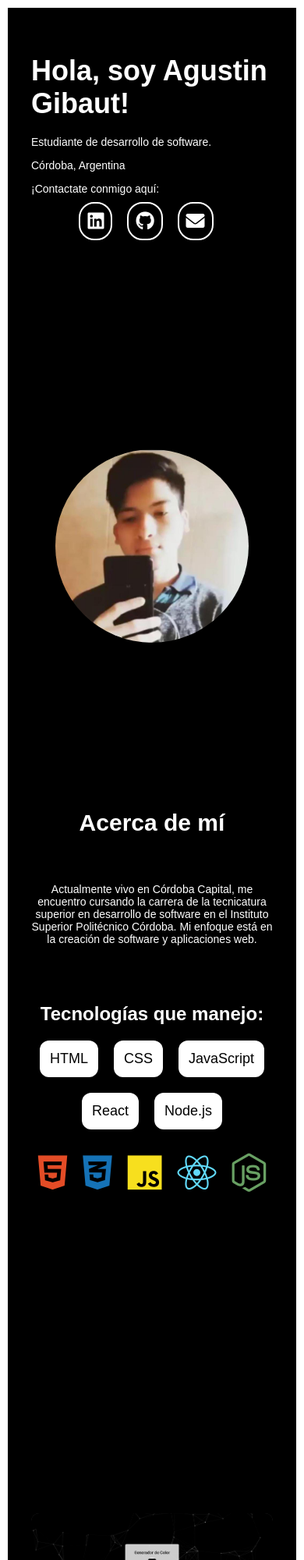
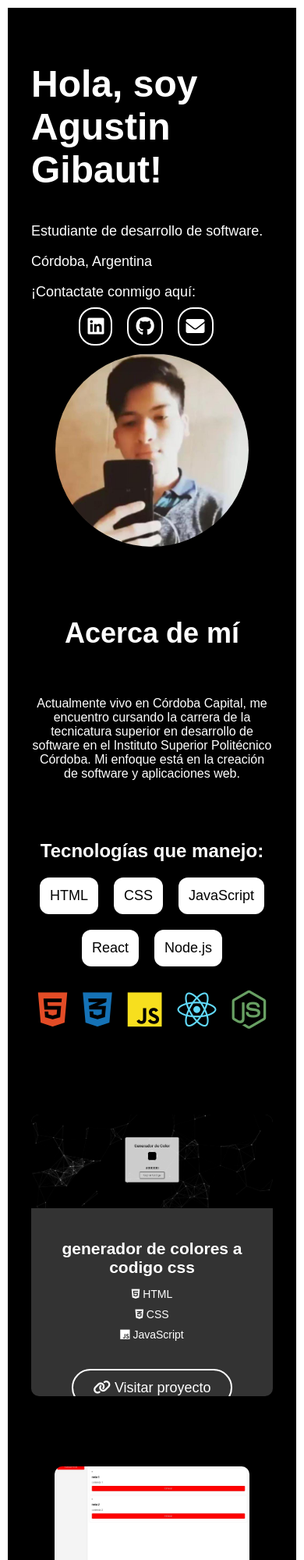
Before and after one commit to AgustinGibaut/Portfolio, a plain HTML site: page index.html in a window 390 px wide. Shown: the top 2000 px of the page at 78% size. Drawn offline with Linux system fonts and the light colour scheme.

Commit message:
animaciones y enlaces

```diff
--- a/estilos.css
+++ b/estilos.css
@@ -1,4 +1,4 @@
-/* Estilos generales */
+/* Estilos generales del sitio */
 body {
     font-family: Arial, sans-serif;
     margin: 0;
@@ -10,33 +10,473 @@ body {
     scroll-behavior: smooth;
 }
 
+/* Estilos para el inicio */
+#inicio {
+    background-color: #000000;
+    display: flex;
+    justify-content: space-between;
+    align-items: center;
+    padding: 50px;
+}
 
-/* Estilos para las secciones */
-section {
-    height: 100vh;
+#inicio .text-container {
+    max-width: 50%;
+}
+
+#inicio h1 {
+    text-align: left;
+    color: white;
+    font-size: 48px;
+    margin-bottom: 20px;
+    position: relative;
+    display: inline-block;
+    overflow: hidden; /* Para aplicar el efecto de subrayado */
+    opacity: 0;
+    transform: translateX(-100%); /* Comienza fuera de la pantalla a la izquierda */
+    animation: deslizar 1s ease-out forwards, subrayado 1s ease-out forwards; /* Animación de deslizamiento y subrayado */
+}
+
+#inicio p {
+    text-align: left;
+    color: white;
+    font-size: 18px;
+    opacity: 0;
+    transform: translateX(-100%);
+    animation: deslizar 1s ease-out forwards;
+    animation-delay: 0.4s;
+}
+
+/* Animación de deslizamiento desde la izquierda */
+@keyframes deslizar {
+    0% {
+        opacity: 0;
+        transform: translateX(-100%);
+    }
+    100% {
+        opacity: 1;
+        transform: translateX(0);
+    }
+}
+
+/* Animación de subrayado azul en el título */
+@keyframes subrayado {
+    0% {
+        width: 0;
+    }
+    100% {
+        width: 100%;
+    }
+}
+
+/* Efecto de subrayado azul */
+#inicio h1::after {
+    content: '';
+    position: absolute;
+    bottom: -5px;
+    left: 0;
+    width: 0;
+    height: 3px;
+    background-color: #3498db; /* Azul */
+    transition: width 0.3s ease;
+}
+
+/* Animación de burbuja rápida para la imagen */
+#inicio img {
+    width: 300px;
+    border-radius: 60px;
+    animation: burbuja 0.5s ease-out forwards;
+    opacity: 0;
+}
+
+@keyframes burbuja {
+    0% {
+        transform: scale(0.5);
+        opacity: 0;
+    }
+    50% {
+        transform: scale(1.1);
+        opacity: 1;
+    }
+    100% {
+        transform: scale(1);
+        opacity: 1;
+    }
+}
+
+/* Inicialmente, ocultamos los iconos de redes sociales */
+.social-links a {
+    opacity: 0;
+    transform: translateY(20px);
+    animation: aparecer 0.6s ease-out forwards;
+}
+
+/* Animación para los iconos de redes sociales */
+@keyframes aparecer {
+    0% {
+        opacity: 0;
+        transform: translateY(20px);
+    }
+    100% {
+        opacity: 1;
+        transform: translateY(0);
+    }
+}
+
+/* Aplicamos retraso para cada icono */
+.social-links a:nth-child(1) {
+    animation-delay: 0.2s;
+}
+
+.social-links a:nth-child(2) {
+    animation-delay: 0.4s;
+}
+
+.social-links a:nth-child(3) {
+    animation-delay: 0.6s;
+}
+
+/* Efecto al pasar el cursor (hover) sobre los iconos */
+.social-links a:hover {
+    transform: translateY(-5px);
+    transition: transform 0.3s ease;
+}
+
+/* Estilos para la sección "Acerca de mí" */
+#acerca-de {
+    background-color: #000000;
+    display: flex;
+    flex-direction: column;
+    justify-content: center;
+    align-items: center;
+    padding: 50px;
+    text-align: center;
+}
+
+/* Animación de deslizamiento de los elementos en la sección "Acerca de mí" */
+#acerca-de h1, #acerca-de p {
+    opacity: 0;
+    transform: translateY(30px);
+    animation: aparecer-desde-abajo 1s ease-out forwards;
+}
+
+@keyframes aparecer-desde-abajo {
+    0% {
+        opacity: 0;
+        transform: translateY(30px);
+    }
+    100% {
+        opacity: 1;
+        transform: translateY(0);
+    }
+}
+
+/* Retrasos para los elementos en "Acerca de mí" */
+#acerca-de h1 {
+    animation-delay: 0.3s;
+}
+
+#acerca-de p {
+    animation-delay: 0.6s;
+}
+
+/* Animación para la imagen en "Acerca de mí" */
+#acerca-de img {
+    opacity: 0;
+    transform: translateY(20px);
+    animation: aparecer-imagen 1s ease-out forwards;
+    animation-delay: 0.9s;
+}
+
+@keyframes aparecer-imagen {
+    0% {
+        opacity: 0;
+        transform: translateY(20px);
+    }
+    100% {
+        opacity: 1;
+        transform: translateY(0);
+    }
+}
+
+/* Estilos para la sección "Portafolio" */
+#portafolio {
+    background-color: #000000;
+    color: white;
+    padding: 50px;
+}
+
+#portafolio h1 {
+    font-size: 36px;
+    margin-bottom: 20px;
+}
+
+#portafolio p {
+    font-size: 18px;
+    margin-bottom: 40px;
+}
+
+/* Animación para las tarjetas del portafolio */
+.proyectos-container {
     display: flex;
     justify-content: center;
-    align-items: center;
+    gap: 30px;
+    flex-wrap: wrap;
+    margin-top: 40px;
+}
+
+@keyframes fade-in {
+    0% {
+        opacity: 0;
+        transform: translateY(20px);
+    }
+    100% {
+        opacity: 1;
+        transform: translateY(0);
+    }
+}
+
+/* Estilos para las tarjetas */
+.card {
+    background-color: #333;
+    color: white;
+    width: 300px;
+    height: 460px;
+    border-radius: 10px;
+    overflow: hidden;
+    text-align: center;
+    opacity: 0;
+    animation: fade-in 1s forwards;
+    animation-delay: 0.3s;
+    position: relative;
+    transition: transform 0.3s ease, box-shadow 0.3s ease, opacity 0.3s ease;
+}
+
+.card:hover {
+    transform: translateY(-10px);
+    box-shadow: 0 8px 25px rgba(0, 0, 0, 0.2);
+    opacity: 1;
+}
+
+/* Estilos para la descripción de las tarjetas */
+.card-content ul {
+    list-style: none;
+    padding: 0;
+    margin-bottom: 20px;
+    display: flex;
+    flex-direction: column;
+    justify-content: space-between;
+}
+
+.card-content h2 {
+    margin-bottom: 10px;
+}
+
+.card-content li {
+    margin-bottom: 10px;
+}
+
+.card img {
+    width: 100%;
+    height: 200px;
+    object-fit: cover;
+}
+
+.card-content {
     padding: 20px;
-    margin-top: 0;
-    margin-bottom: 0;
-    box-sizing: border-box;
+}
+
+/* Estilos para los enlaces en las tarjetas */
+.card .link-proyecto {
+    color: #ffffff;
+    font-size: 18px;
+    text-decoration: none;
+    padding: 12px 25px;
+    border: 2px solid #ffffff;
+    border-radius: 30px;
+    margin-top: 15px;
+    position: relative;
+    overflow: hidden;
+    background-color: transparent;
+    transition: all 0.3s ease;
+}
+
+.card .link-proyecto:hover {
+    color: #e34c26;
+    border-color: #e34c26;
+}
+
+.card .link-proyecto::after {
+    content: '';
+    position: absolute;
+    bottom: 0;
+    left: 0;
+    width: 0;
+    height: 3px;
+    background-color: #e34c26;
+    transition: width 0.3s ease;
+}
+
+.card .link-proyecto:hover::after {
     width: 100%;
 }
 
-/* Títulos dentro de las secciones */
-section h1 {
-    font-size: 36px;
-    color: white;
+/* Estilos para las tecnologías */
+.tecnologias {
+    margin-top: 40px;
 }
 
-/* Texto dentro de las secciones */
-section p {
-    font-size: 18px;
+.tecnologias h2 {
     color: white;
+    font-size: 24px;
+    margin-bottom: 20px;
 }
 
-/* Estilos para la sección "Inicio" */
+.tecnologias-lista {
+    display: flex;
+    justify-content: center;
+    gap: 30px;
+    margin-bottom: 20px;
+}
+
+.tecnologias-lista span {
+    background-color: #fff;
+    color: rgb(0, 0, 0);
+    font-size: 18px;
+    padding: 13px;
+    border-radius: 12px;
+}
+
+/* Animación de rebote para los iconos de tecnología */
+@keyframes bounce {
+    0%, 100% {
+        transform: translateY(0);
+    }
+    50% {
+        transform: translateY(-10px);
+    }
+}
+
+.tech-icon {
+    font-size: 50px;
+    color: white;
+    transition: transform 0.3s ease;
+    animation: bounce 2s infinite;
+}
+
+/* Estilos para los iconos de tecnología */
+.tech-html { color: #e34c26; }
+.tech-css { color: #264de4; }
+.tech-javascript { color: #f0db4f; }
+.tech-react { color: #61dbfb; }
+
+/* Responsividad para dispositivos móviles Android y tablets (máx 768px) */
+@media (max-width: 768px) {
+    body {
+        padding: 10px;
+    }
+
+    #portafolio {
+        padding: 30px;
+    }
+
+    #portafolio h1 {
+        font-size: 32px;
+        text-align: center;
+    }
+
+    .proyectos-container {
+        flex-direction: column; /* Colocamos las tarjetas en una columna */
+        gap: 20px;
+        align-items: center;
+    }
+
+    .card {
+        width: 90%; /* Ancho reducido de las tarjetas en pantallas pequeñas */
+        height: auto;
+        margin-bottom: 20px;
+        animation-delay: 0.5s;
+    }
+
+    .card img {
+        height: 150px; /* Ajuste en la altura de la imagen */
+    }
+
+    .link-proyecto {
+        font-size: 16px; /* Reducimos el tamaño del enlace */
+        padding: 8px 16px;
+    }
+}
+
+/* Responsividad para pantallas más pequeñas (móviles más pequeños, 480px o menos) */
+@media (max-width: 480px) {
+    body {
+        font-size: 14px;
+    }
+
+    #portafolio {
+        padding: 20px;
+    }
+
+    #portafolio h1 {
+        font-size: 28px;
+    }
+
+    .proyectos-container {
+        flex-direction: column; /* Las tarjetas se apilan verticalmente */
+        gap: 15px;
+        align-items: center;
+    }
+
+    .card {
+        width: 100%; /* Aseguramos que las tarjetas ocupen todo el ancho de la pantalla */
+        height: auto;
+    }
+
+    .card img {
+        height: 120px; /* Reducimos aún más la altura de las imágenes */
+    }
+
+    .link-proyecto {
+        font-size: 14px;
+        padding: 6px 12px;
+    }
+}
+
+/* Responsividad para pantallas grandes (1200px y más) */
+@media (min-width: 1200px) {
+    #portafolio {
+        padding: 80px;
+    }
+
+    #portafolio h1 {
+        font-size: 40px;
+        text-align: left;
+    }
+
+    .proyectos-container {
+        display: flex;
+        justify-content: space-between;
+        flex-wrap: wrap;
+        gap: 30px;
+        align-items: stretch;
+    }
+
+    .card {
+        width: 300px; /* Volvemos al tamaño original de las tarjetas */
+        height: 460px;
+    }
+
+    .card img {
+        height: 200px;
+    }
+
+    .card-content {
+        padding: 20px;
+    }
+}
+
+/* Estilos generales del sitio */
+
 #inicio {
     background-color: #000000;
     display: flex;
@@ -76,21 +516,19 @@ section p {
     text-decoration: none;
 }
 
-/* Estilo de la foto a la derecha */
 #inicio img {
     width: 300px;
     border-radius: 60px;
 }
 
-/* Estilos para la sección "Acerca de" */
 #acerca-de {
     background-color: #000000;
     display: flex;
-    flex-direction: column;  /* Alineamos el contenido verticalmente */
+    flex-direction: column;
     justify-content: center;
-    align-items: center; /* Centramos el contenido */
+    align-items: center;
     padding: 50px;
-    text-align: center; /* Centra el texto dentro de la sección */
+    text-align: center;
 }
 
 #acerca-de h1 {
@@ -99,7 +537,7 @@ section p {
 }
 
 #acerca-de p {
-    max-width: 60%; /* Limita el ancho del párrafo */
+    max-width: 60%;
     color: white;
     font-size: 18px;
     margin-top: 20px;
@@ -120,7 +558,7 @@ section p {
     display: flex;
     justify-content: center;
     gap: 30px;
-    margin-bottom: 20px; /* Espaciado entre los spans y los iconos */
+    margin-bottom: 20px;
 }
 
 .tecnologias-lista span {
@@ -135,15 +573,14 @@ section p {
     display: flex;
     justify-content: center;
     gap: 30px;
-    margin-top: 40px; /* Separar un poco más los iconos de los textos */
+    margin-top: 40px;
 }
 
-/* Iconos de Font Awesome */
 .tech-icon {
     font-size: 50px;
     color: white;
     transition: transform 0.3s ease;
-    animation: bounce 2s infinite; /* Animación de rebote */
+    animation: bounce 2s infinite;
 }
 
 .tech-html {
@@ -179,117 +616,14 @@ section p {
     transform: scale(1.2);
 }
 
-
-/* Sección de portafolio */
-#portafolio {
-    background-color: #000000;
-    color: white;
-    padding: 50px;
-}
-
-#portafolio h1 {
-    font-size: 36px;
-    margin-bottom: 20px;
-}
-
-#portafolio p {
-    font-size: 18px;
-    margin-bottom: 40px;
-}
-
-.proyectos-container {
-    display: flex;
-    justify-content: center;
-    gap: 30px;
-    flex-wrap: wrap;
-    margin-top: 40px;
-}
-
-/* Agregar animación de entrada */
-@keyframes fade-in {
-    0% {
-        opacity: 0;
-        transform: translateY(20px);
-    }
-    100% {
-        opacity: 1;
-        transform: translateY(0);
-    }
-}
-
-.card {
-    background-color: #333;
-    color: white;
-    width: 300px;
-    height: 460px;
-    border-radius: 10px;
-    overflow: hidden;
-    text-align: center;
-    opacity: 0; /* Inicialmente invisibles */
-    animation: fade-in 1s forwards; /* Aparece con un fade-in */
-    animation-delay: 0.3s; /* Añadir un pequeño retraso entre cada tarjeta */
-}
-
-.card-content ul {
-    list-style: none;
-    padding: 0;
-}
-
-.card img {
-    width: 100%;
-    height: 200px;
-    object-fit: cover;
-}
-
-.card-content {
-    padding: 20px;
-    text-decoration: none;
-}
-
-.card h2 {
-    font-size: 24px;
-    margin-bottom: 15px;
-}
-
-.card .descripcion {
-    font-size: 16px;
-    margin-bottom: 20px;
-}
-
-.card .tecnologias span {
-    font-size: 14px;
-    background-color: #ffffff;
-    color: black;
-    padding: 50px;
-    margin: 5px;
-    border-radius: 5px;
-}
-
-.link-proyecto {
-    color: #ffffff;
-    font-size: 18px;
-    text-decoration: none;
-    padding: 10px 20px;
-    border: 2px solid #fdfdfd;
-    border-radius: 5px;
-    margin-top: 15px;
-}
-
-.link-proyecto:hover {
-    background-color: #110b00;
-    color: white;
-}
-
-
-/* Responsividad para dispositivos pequeños (móviles) */
+/* Responsividad para dispositivos móviles Android */
 @media (max-width: 768px) {
     body {
         padding: 10px;
     }
 
-    /* Estilos para la sección "Inicio" */
     #inicio {
-        flex-direction: column; /* Coloca los elementos en columna */
+        flex-direction: column;
         padding: 30px;
     }
 
@@ -299,18 +633,17 @@ section p {
     }
 
     #inicio img {
-        width: 80%; /* Reducimos el tamaño de la imagen */
+        width: 80%;
         border-radius: 50%;
         margin-top: 20px;
     }
 
-    /* Estilos para la sección "Acerca de" */
     #acerca-de {
         padding: 30px;
         display: flex;
         flex-direction: column;
         align-items: center;
-        text-align: center; /* Centra los textos */
+        text-align: center;
     }
 
     #acerca-de h1 {
@@ -321,7 +654,7 @@ section p {
     #acerca-de p {
         font-size: 16px;
         max-width: 100%;
-        margin-top: 40px; /* Separar más el texto de la imagen */
+        margin-top: 40px;
     }
 
     #acerca-de .image-container {
@@ -331,27 +664,25 @@ section p {
     }
 
     #acerca-de img {
-        width: 80%; /* Ajustamos el tamaño de la imagen */
+        width: 80%;
         border-radius: 50%;
     }
 
-    /* Tecnologías */
     .tecnologias-lista {
         display: flex;
         flex-wrap: wrap;
-        justify-content: center; /* Centra los íconos */
+        justify-content: center;
         gap: 20px;
         align-items: center;
     }
 
     .tecnologias-icons {
         display: flex;
-        justify-content: center; /* Centra los íconos */
+        justify-content: center;
         gap: 20px;
-        flex-wrap: nowrap; /* Asegura que los iconos estén en una fila horizontal */
+        flex-wrap: nowrap;
     }
 
-    /* Estilos para la sección "Portafolio" */
     #portafolio {
         padding: 30px;
     }
@@ -362,92 +693,9 @@ section p {
     }
 
     .proyectos-container {
-        flex-direction: column; /* Coloca las tarjetas de proyecto en columna */
+        flex-direction: column;
         gap: 30px;
         align-items: center;
-    }
-}
-
-/* Estilos predeterminados para escritorio (PC) */
-.card {
-    width: 200px; /* Tamaño para escritorio */
-    height: 280px;
-    margin-bottom: 20px;
-    display: flex;
-    flex-direction: column; /* Asegura que el contenido de la tarjeta se apile verticalmente */
-    text-align: center;
-}
-
-.card img {
-    width: 100%;
-    height: 150px; /* Tamaño de la imagen en escritorio */
-    object-fit: cover;
-}
-
-.card-content {
-    padding: 20px;
-    text-align: center;
-}
-
-/* Link proyecto */
-.link-proyecto {
-    font-size: 16px;
-    padding: 8px 16px;
-}
-
-/* Responsividad para dispositivos móviles Android */
-@media (max-width: 768px) {
-    .card {
-        width: 90%; /* Reducción del tamaño de las tarjetas en móviles */
-        height: auto;
-        margin-bottom: 20px;
-        animation-delay: 0.5s; /* Ajuste en el retraso de animación */
-    }
-
-    .card img {
-        height: 150px; /* Ajuste del tamaño de la imagen en móviles */
-    }
-
-    .link-proyecto {
-        font-size: 14px; /* Cambiar el tamaño de la fuente del enlace en móviles */
-        padding: 6px 12px;
-    }
-}
-
-/* Responsividad para dispositivos muy pequeños (móviles más pequeños) */
-@media (max-width: 480px) {
-    body {
-        font-size: 14px;
-    }
-
-    #inicio h1 {
-        font-size: 36px;
-    }
-
-    #inicio p {
-        font-size: 14px;
-    }
-
-    #acerca-de h1 {
-        font-size: 30px;
-    }
-
-    #acerca-de p {
-        font-size: 14px;
-    }
-
-    .card {
-        width: 100%; /* Las tarjetas ocupan el 100% del ancho */
-        height: auto;
-    }
-
-    .card img {
-        height: 140px; /* Aseguramos que las imágenes no sean muy grandes */
-    }
-
-    .link-proyecto {
-        font-size: 14px;
-        padding: 6px 12px;
     }
 }
 
@@ -475,17 +723,15 @@ section p {
         width: 50%;
     }
 
-    /* Asegura que la imagen de la sección "Acerca de" y el texto estén bien alineados */
     #acerca-de .image-container {
         width: 40%;
     }
 
     #acerca-de img {
-        width: 100%; /* Tamaño de la imagen para pantallas grandes */
+        width: 100%;
         border-radius: 50%;
     }
 
-    /* Estilos para la sección de "Portafolio" */
     #portafolio {
         padding: 80px;
     }
@@ -504,7 +750,7 @@ section p {
     }
 
     .card {
-        width: 100%; /* Mantenemos las tarjetas de proyecto con un 30% de ancho */
+        width: 100%;
         height: 480px;
         display: flex;
         flex-direction: column;
--- a/index.html
+++ b/index.html
@@ -8,6 +8,10 @@
     <link rel="stylesheet" href="https://cdnjs.cloudflare.com/ajax/libs/font-awesome/6.0.0-beta3/css/all.min.css">
 </head>
 <body>
+
+
+
+
 
     <!-- Sección de inicio -->
     <section id="inicio">
@@ -72,7 +76,26 @@
                     </a>
                 </div>
             </div>
+
+            <!-- Sección de portafolio -->
+    <section id="portafolio">
+        <div class="proyectos-container">
+            <!-- Proyecto 1 -->
+            <div class="card">
+                <img src="notas.jpg" alt="Proyecto 1" class="card-img">
+                <div class="card-content">
+                    <h2>bloc de notas</h2>
+                    <ul>
+                        <li><i class="fab fa-html5"></i> HTML</li>
+                        <li><i class="fab fa-css3-alt"></i> CSS</li>
+                        <li><i class="fab fa-js"></i> JavaScript</li>
+                    </ul>
+                    </div>
+                    <a href="https://bloc-de-notas-beige.vercel.app/" target="_blank" class="link-proyecto">
+                        <i class="fas fa-link"></i> Visitar proyecto
+                    </a>
+                </div>
+            </div>
     </section>
-
 </body>
 </html>
```
Also changed, not shown: notas.jpg (added).
